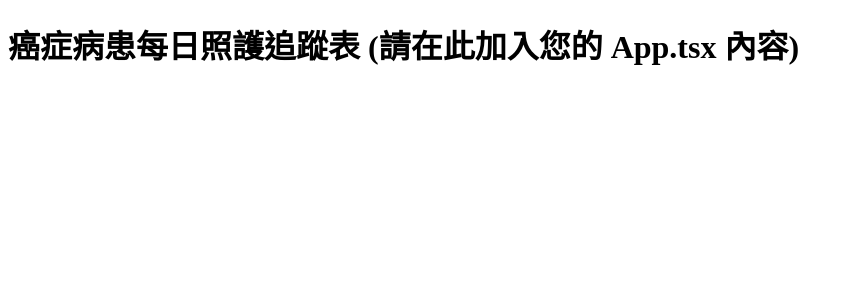
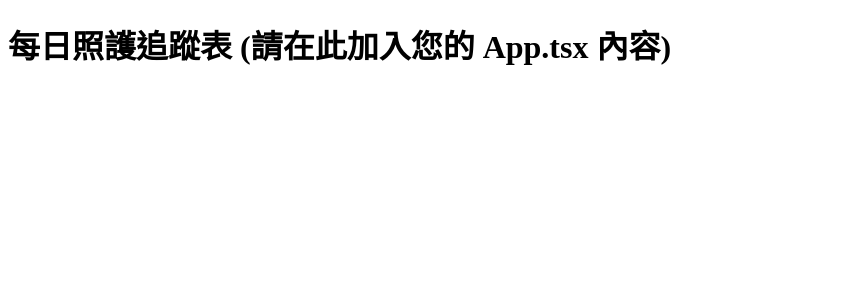
Before and after one commit to chingmei2023/app, a React (Vite) app: page / in a window 1280 px wide. Shown: the top 300 px of the page, without its empty margins (0-853 px from the left). Built offline with nearby package versions, Linux system fonts and the light colour scheme.

Commit message:
Update App.tsx

```diff
--- a/src/App.tsx
+++ b/src/App.tsx
@@ -1,3 +1,3 @@
 export default function App() {
-  return <h1>癌症病患每日照護追蹤表 (請在此加入您的 App.tsx 內容)</h1>
+  return <h1>每日照護追蹤表 (請在此加入您的 App.tsx 內容)</h1>
 }
```
